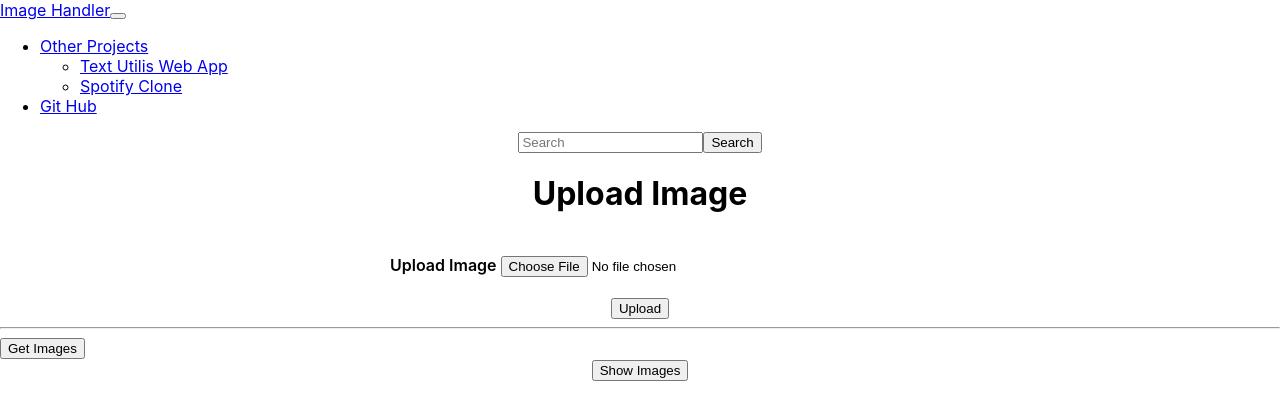
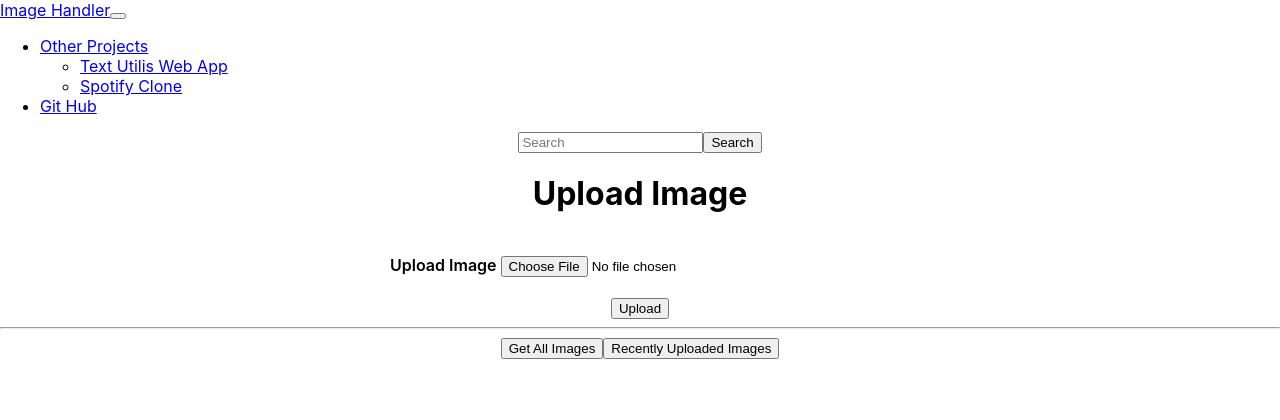
Before and after one commit to Pro-Developer01/Image-handler, a React (Create React App) app: page / in a window 1280 px wide. Shown: the top 420 px of the page. Built offline with nearby package versions, Linux system fonts and the light colour scheme; the HTML template or start-up script is replaced by a standard one.

Commit message:
Get map implementation

```diff
--- a/src/Component/ImageUpload.js
+++ b/src/Component/ImageUpload.js
@@ -4,9 +4,11 @@ import "./Style.css";
 export default function ImageUpload() {
     const [Image, setImage] = useState([]);
     const [dataget, setdataget] = useState([]);
+    const [downloaddata, setdownloaddata] = useState([]);
     const [imglink, setimglink] = useState("");
     const [flag, setflag] = useState(false);
     const [view, setview] = useState(0);
+    const [flagget, setflagget] = useState(false);
 
     const fileHandler = (e) => {
         console.log(e.target.files);
@@ -42,7 +44,12 @@ export default function ImageUpload() {
             },
 
         })
-            .then(data => data.json()).then(data => console.log("getted",data)).catch(e => console.log(e));
+            .then(data => data.json()).then((data) => {
+                setdownloaddata(data);
+                console.log("getted",data)}).catch(e => console.log(e));
+
+                setflagget(true);
+                setflag(false);
     }
 
     const ShowImages = (e) => {
@@ -52,6 +59,7 @@ export default function ImageUpload() {
         console.log(dataget.length);
         setimglink(dataget.data.link);
         setflag(true);
+        setflagget(false);
         setview(view+1);
     }
     return (
@@ -75,10 +83,9 @@ export default function ImageUpload() {
 
             </form>
             <hr></hr>
-            <button type="button" onClick={DownloadHandler} className="btn btn-primary">Get Images</button>
-
             <center>
-                <button type="button" onClick={ShowImages} className="btn btn-primary">Show Images</button>
+            <button type="button" onClick={DownloadHandler} className="btn btn-primary mx-2">Get All Images</button>
+           <button type="button" onClick={ShowImages} className="btn btn-primary">Recently Uploaded Images</button>
             </center>
             {flag && (
                 <>
@@ -98,6 +105,33 @@ export default function ImageUpload() {
                     </center>
                 </>
              )}
+
+             {flagget && (
+                <>
+                    <center><h3>Account Name: </h3>{downloaddata.data[0].account_url}</center>
+                {
+                    downloaddata.data.map((item)=>{
+                        return (
+                        <center>
+                            <div className="card my-3" style={{width: "18rem",}}>
+                                <img src={item.link} className="card-img-top" alt="notfound" />
+                                <div className="card-body">
+                                    <h6 className="card-title"><h5>Type: </h5> {item.type}</h6>
+                                    <h6 className="card-title"><h5>Dimension: </h5> {item.width} X {item.height}</h6>
+                                    <h6 className="card-title"><h5>View: </h5> {item.views}</h6>
+
+                                    {/* <a href="#" className="btn btn-primary">Go somewhere</a> */}
+                                </div>
+                            </div>
+
+                            {/* <img src=  style={{ height: "400px", width: "200px" }} /> */}
+                        </center>
+                        )
+
+                    })
+                }
+                </>
+             )}
         </div>
     )
 }
```
